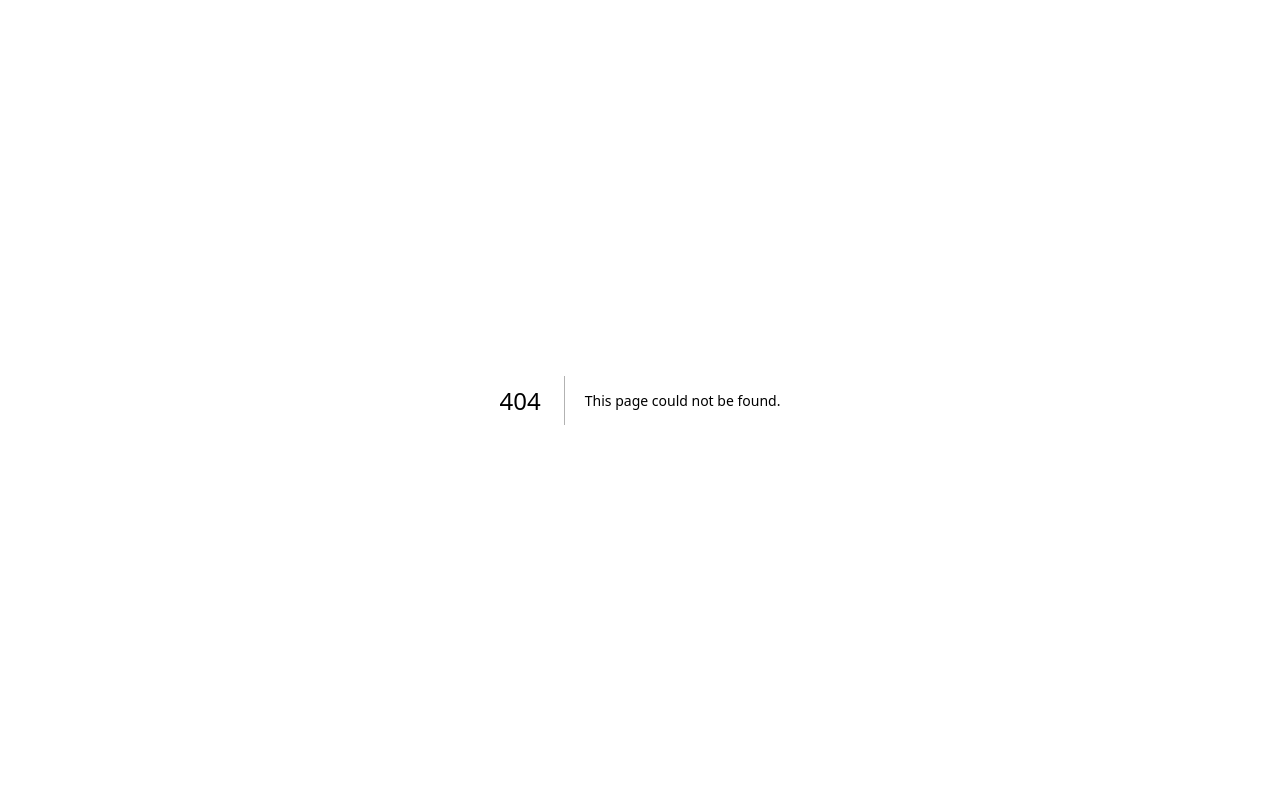
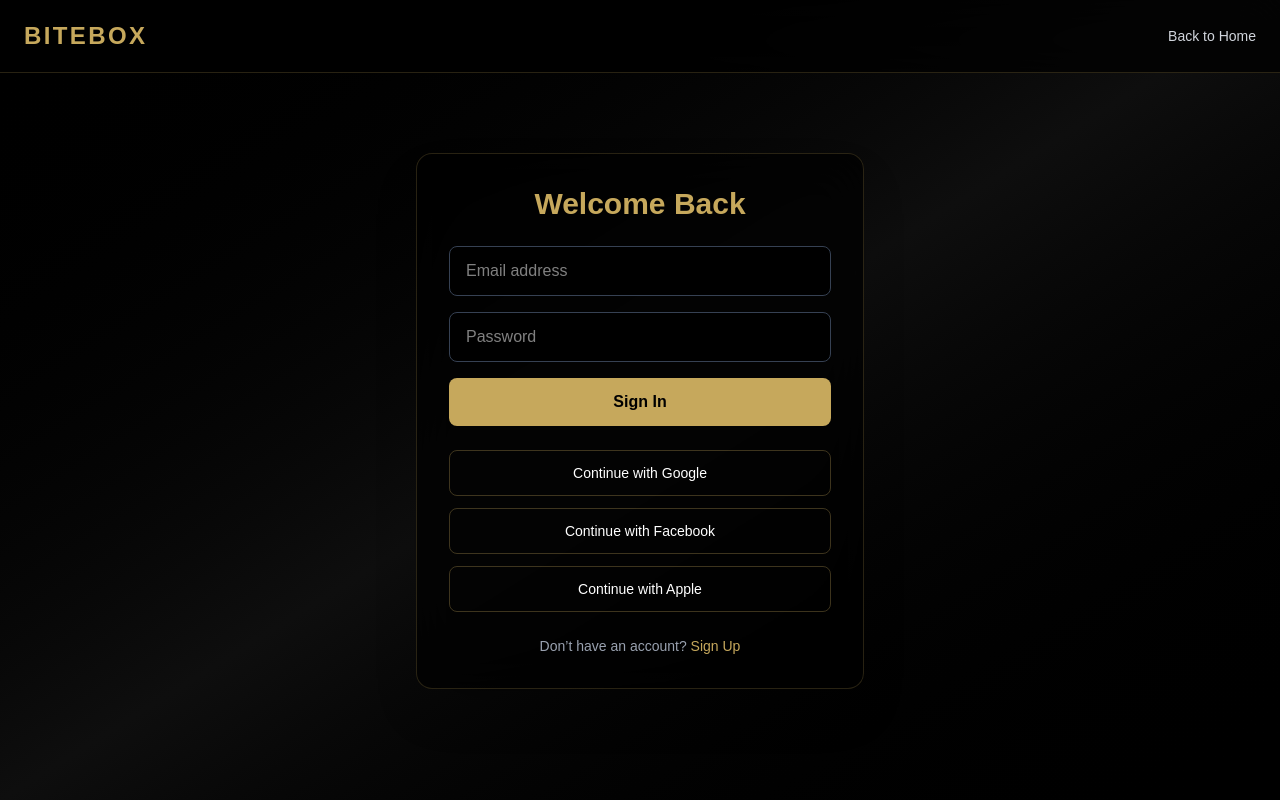
Before and after one commit to tahminadesigns/bitebox, a Next.js app: page /auth/sign-in in a window 1280 px wide. Before the commit this address had no page. Built offline with nearby package versions, Linux system fonts and the light colour scheme.

Commit message:
feat(sign-in): complete sign-in layout

```diff
--- /dev/null
+++ b/app/auth/sign-in/page.tsx
@@ -0,0 +1,14 @@
+import AuthNavbar from "@/app/components/navbar/AuthNavbar";
+import SignInForm from "@/app/components/auth/SignInForm";
+
+export default function SignInPage() {
+  return (
+    <main className="min-h-screen bg-linear-to-br from-black via-[#0e0e0e] to-black text-white">
+      <AuthNavbar />
+
+      <section className="flex items-center justify-center px-6 py-20">
+        <SignInForm />
+      </section>
+    </main>
+  );
+}
--- a/app/components/Header.tsx
+++ b/app/components/Header.tsx
@@ -79,6 +79,7 @@ export default function Header() {
           {/* SIGN IN */}
           <motion.button
             whileHover={{ scale: 1.05 }}
+            onClick={() => router.push("auth/sign-in")}
             className="flex items-center gap-2 px-5 py-2 border border-[#D4AF37] text-[#D4AF37] rounded-full hover:bg-[#D4AF37] hover:text-black transition"
           >
             <User size={16} />
--- /dev/null
+++ b/app/components/auth/SignInForm.tsx
@@ -0,0 +1,46 @@
+"use client";
+
+import { motion } from "framer-motion";
+import SocialLogin from "./SocialLogin";
+import Link from "next/link";
+
+export default function SignInForm() {
+  return (
+    <motion.div
+      initial={{ opacity: 0, scale: 0.96 }}
+      animate={{ opacity: 1, scale: 1 }}
+      className="w-full max-w-md bg-black/70 backdrop-blur-xl p-8 rounded-2xl border border-[#C6A85C]/20 shadow-2xl"
+    >
+      <h2 className="text-3xl font-semibold text-center text-[#C6A85C] mb-6">
+        Welcome Back
+      </h2>
+
+      <form className="space-y-4">
+        <input
+          type="email"
+          placeholder="Email address"
+          className="w-full bg-black border border-gray-700 rounded-lg px-4 py-3 focus:border-[#C6A85C] outline-none"
+        />
+
+        <input
+          type="password"
+          placeholder="Password"
+          className="w-full bg-black border border-gray-700 rounded-lg px-4 py-3 focus:border-[#C6A85C] outline-none"
+        />
+
+        <button className="w-full py-3 rounded-lg bg-[#C6A85C] text-black font-semibold hover:opacity-90 transition">
+          Sign In
+        </button>
+      </form>
+
+      <SocialLogin />
+
+      <p className="text-center text-sm text-gray-400 mt-6">
+        Don’t have an account?{" "}
+        <Link href="/sign-up" className="text-[#C6A85C] hover:underline">
+          Sign Up
+        </Link>
+      </p>
+    </motion.div>
+  );
+}
--- /dev/null
+++ b/app/components/auth/SocialLogin.tsx
@@ -0,0 +1,19 @@
+"use client";
+
+import { motion } from "framer-motion";
+
+export default function SocialLogin() {
+  return (
+    <div className="mt-6 space-y-3">
+      {["Google", "Facebook", "Apple"].map((provider) => (
+        <motion.button
+          whileHover={{ scale: 1.03 }}
+          key={provider}
+          className="w-full py-3 border border-[#C6A85C]/30 rounded-lg text-sm hover:bg-[#C6A85C]/10 transition"
+        >
+          Continue with {provider}
+        </motion.button>
+      ))}
+    </div>
+  );
+}
--- /dev/null
+++ b/app/components/navbar/AuthNavbar.tsx
@@ -0,0 +1,30 @@
+"use client";
+
+import Link from "next/link";
+import { motion } from "framer-motion";
+
+export default function AuthNavbar() {
+  return (
+    <motion.header
+      initial={{ y: -40, opacity: 0 }}
+      animate={{ y: 0, opacity: 1 }}
+      className="w-full px-6 py-5 bg-black/70 backdrop-blur-xl border-b border-[#C6A85C]/20"
+    >
+      <div className="max-w-7xl mx-auto flex justify-between items-center">
+        <Link
+          href="/"
+          className="text-2xl font-bold tracking-widest text-[#C6A85C]"
+        >
+          BITEBOX
+        </Link>
+
+        <Link
+          href="/"
+          className="text-sm text-gray-300 hover:text-[#C6A85C] transition"
+        >
+          Back to Home
+        </Link>
+      </div>
+    </motion.header>
+  );
+}
--- /dev/null
+++ b/app/components/navbar/UserNavbar.tsx
@@ -0,0 +1,31 @@
+"use client";
+
+import { motion } from "framer-motion";
+import Image from "next/image";
+
+export default function UserNavbar() {
+  return (
+    <motion.div
+      initial={{ opacity: 0 }}
+      animate={{ opacity: 1 }}
+      className="flex items-center gap-6 text-sm text-gray-300"
+    >
+      <Image
+        src="/avatar.jpg"
+        alt="User"
+        width={36}
+        height={36}
+        className="rounded-full border border-[#C6A85C]"
+      />
+
+      {["Orders", "Profile", "Logout"].map((item) => (
+        <button
+          key={item}
+          className="hover:text-[#C6A85C] transition"
+        >
+          {item}
+        </button>
+      ))}
+    </motion.div>
+  );
+}
```
Also changed, not shown: app/components/ui/GoldButton.tsx (added), public/auth-bg.jpg (added), public/avatar.jpg (added).
